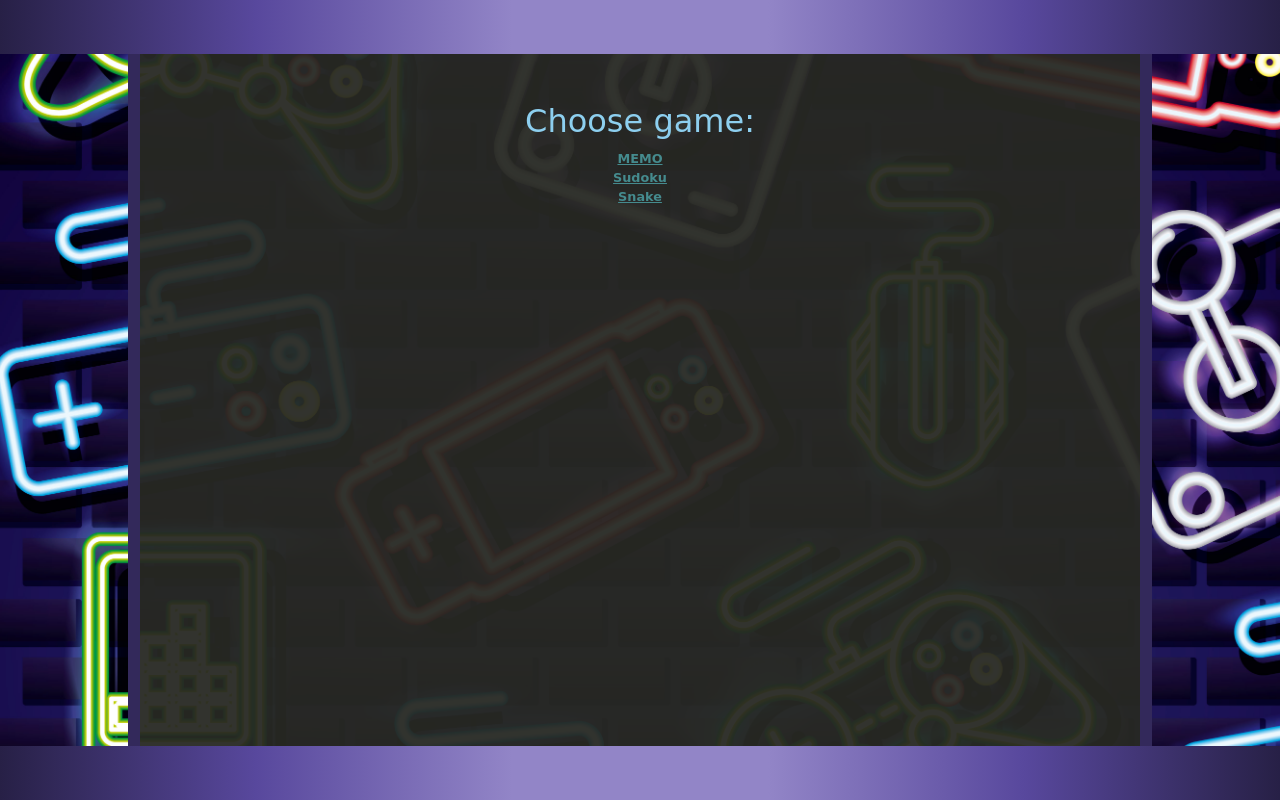
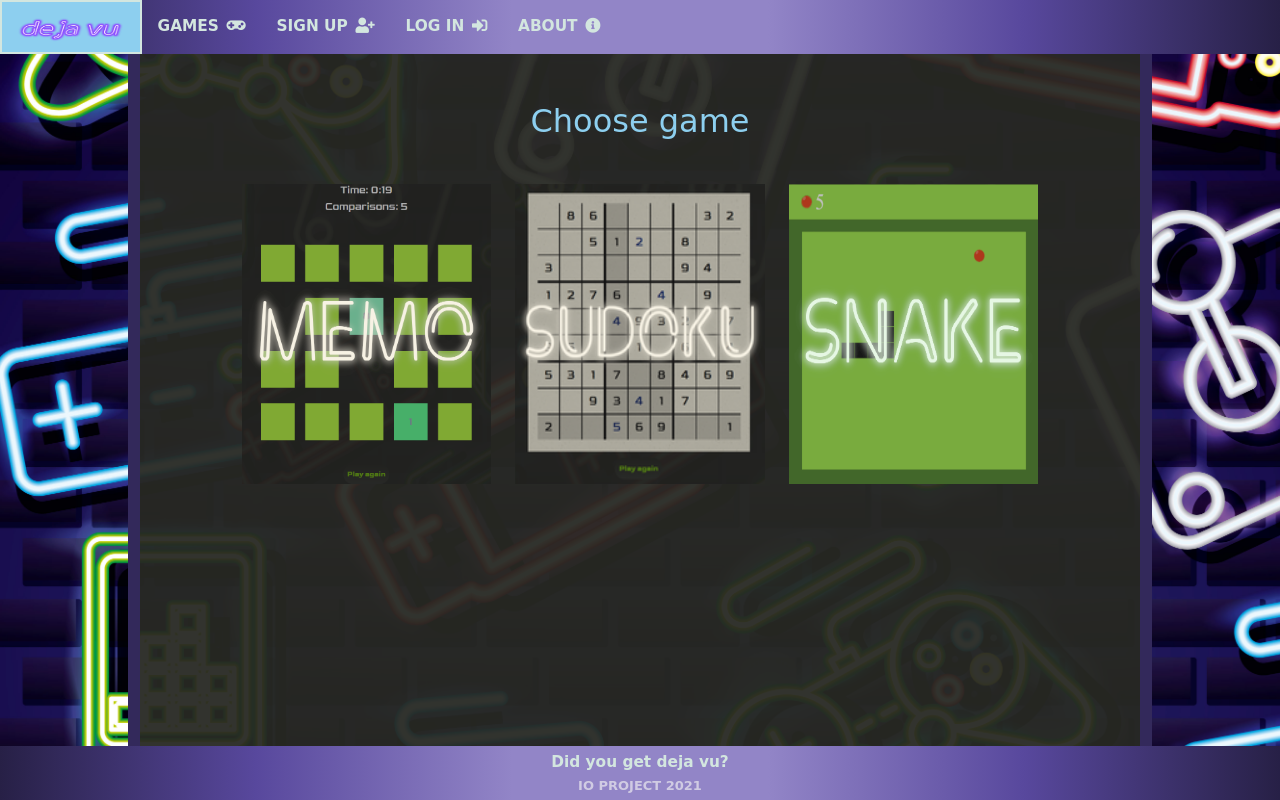
Before and after one commit to IO-Proj/gamepage, a PHP site: page /games.html in a window 1280 px wide. Run offline with PHP 8.4, Linux system fonts and the light colour scheme; some libraries are stand-ins or nearby versions; some web fonts are replaced.

Commit message:
front update

```diff
--- a/games.html
+++ b/games.html
@@ -21,10 +21,18 @@
 <body>
     <nav></nav>
     <div id="content">
-        <h2>Choose game:</h2>
-        <a href="games/MEMO/index.html">MEMO</a><br>
-        <a href="games/Sudoku/index.html">Sudoku</a><br>
-        <a href="games/Snake/index.html">Snake</a>
+             <h2>Choose game</h2><br>
+        <div class="row mt-3">
+
+
+        <div class="col-lg-4 col-md-6 mb-4">
+        <a href="games/MEMO/index.html"><img src="images/memo.png" class="img-fluid mb-3" style="width: 700px; height:300px"></a>
+        </div>
+        <div class="col-lg-4 col-md-6 mb-4">
+        <a href="games/Sudoku/index.html"><img src="images/sudoku.png" class="img-fluid mb-3" style="width: 700px; height:300px"></a></div>
+        <div class="col-lg-4 col-md-6 mb-4">
+        <a href="games/Snake/index.html"><img src="images/snake.png" class="img-fluid mb-3" style="width: 700px; height:300px"></a></div>
+    </div>
     </div>
     <footer></footer>
 </body>
--- a/js/config.js
+++ b/js/config.js
@@ -1,5 +1,5 @@
-var webAddress = "https://io-proj.github.io/gamepage";
-//var webAddress = "http://localhost:8000";
+//var webAddress = "https://io-proj.github.io/gamepage";
+var webAddress = "http://localhost:8000";
 
-var apiAddress = "https://io-projekt-gamepage-api.herokuapp.com";
-//var apiAddress = "http://localhost:5000";
+//var apiAddress = "https://io-projekt-gamepage-api.herokuapp.com";
+var apiAddress = "http://localhost:5000";
--- a/js/rest.js
+++ b/js/rest.js
@@ -175,14 +175,52 @@ function getUserInfo() {
     for(const key in json) {
       let val = json[key];
       if(typeof val == 'object'){
-        str += `<tr><td colspan="2">${key}</td></tr>`;
-        str += JSONtoTable(val);
+        if(key != "badges")
+        {
+          if(key == "stats")
+          {
+            str += `<tr><td colspan="2">Statistics</td></tr>`;
+          }
+          else if(key == "game_counter")
+          {
+            str += `<tr><td colspan="2">Won games</td></tr>`;
+          }
+          else if(key == "game_score_counter")
+          {
+            str += `<tr><td colspan="2">Games scores (summed up):</td></tr>`;
+          }
+          else if(key == "highscore")
+          {
+            str += `<tr><td colspan="2">Games highscores:</td></tr>`;
+          }
+          else
+          {
+            str += `<tr><td colspan="2">${key}</td></tr>`;
+
+          }str += JSONtoTable(val);
+        }
       }
       else {
-        str += `<tr>
-                <td>${key}</td>
+        if(key == "0" || key == "1" || key == "username")
+        {
+          continue;
+        }
+        else
+        {
+          if(key == "login_counter")
+          {
+            str += `<tr>
+                <td>login count</td>
                 <td>${json[key]}</td>
                 </tr>`;
+          }
+          else{
+            str += `<tr>
+                    <td>${key}</td>
+                    <td>${json[key]}</td>
+                    </tr>`;
+          }
+        }
       }
     }
     return str;
@@ -194,7 +232,7 @@ function getUserInfo() {
       delete resp['password'];
 
       document.getElementById('welcome_header').innerHTML = `Hello ${resp['username']}!`;
-      document.getElementById('userinfo').innerHTML = JSONtoTable(resp);
+      document.getElementById('userinfo').innerHTML += JSONtoTable(resp);
     }).send();
 }
 
--- a/style.css
+++ b/style.css
@@ -97,6 +97,10 @@ h2, h3 {
 
 td, th{
   background-color: #bbf547cb !important;
+}
+
+#userinfo td, #userinfo th{
+  background-color: var(--neonBlue) !important;
 }
 
 .btn
```
Also changed, not shown: badges.html (+11 -0 lines), profile.html (+9 -1 lines), images/badge_memo_300_points.png (added), images/badge_memo_500_points.png (added), images/badge_memo_720_points.png (added), images/memo.png (added), images/snake.png (added), images/sudoku.png (added).
